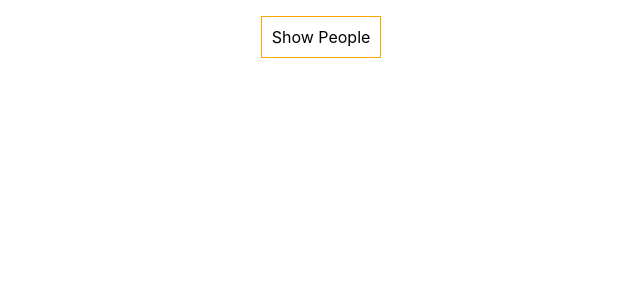
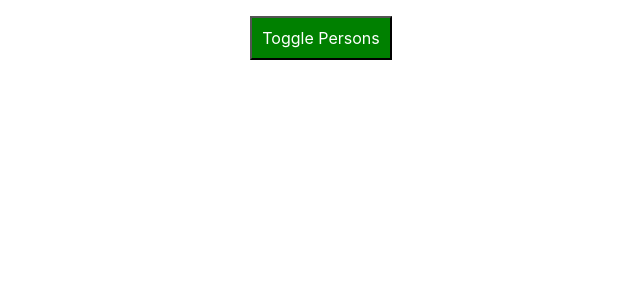
Before and after one commit to nickitza/react_complete_guide, a React (Create React App) app: page / in a window 1280 px wide. Shown: the top 300 px of the page, without its empty margins (319-959 px from the left). Built offline with nearby package versions, Linux system fonts and the light colour scheme.

Commit message:
dynamic button styling

```diff
--- a/src/App.js
+++ b/src/App.js
@@ -52,11 +52,11 @@ class App extends Component {
 
   render(){
     const buttonStyle = {
-      backgroundColor: 'white',
+      backgroundColor: 'green',
       font: 'inherit',
-      border: '1px solid orange',
       padding: '10px',
-      cursor: 'pointer'
+      cursor: 'pointer',
+      color: "white"
     }
 
     let persons = null;
@@ -73,6 +73,7 @@ class App extends Component {
           })}
         </div>
       )
+      buttonStyle.backgroundColor = 'red'
     }
     return (
       <div className="App">
@@ -81,7 +82,7 @@ class App extends Component {
         //show or hide person components
         onClick={this.togglePersonsHandler}
         >
-        Show People
+        Toggle Persons
       </button>
       {persons}
 
```
